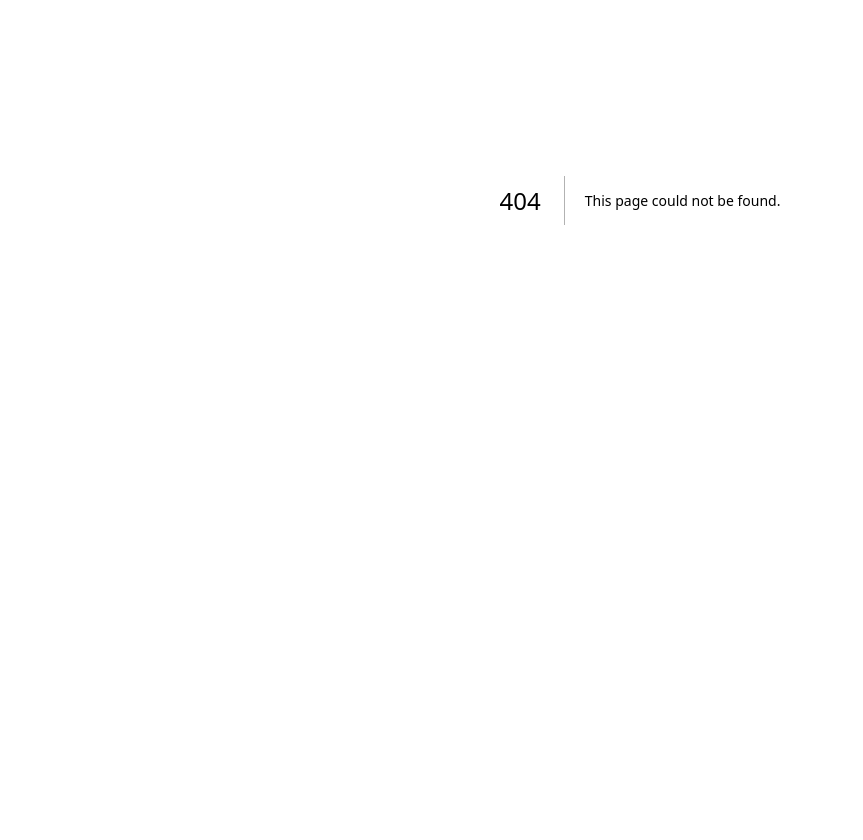
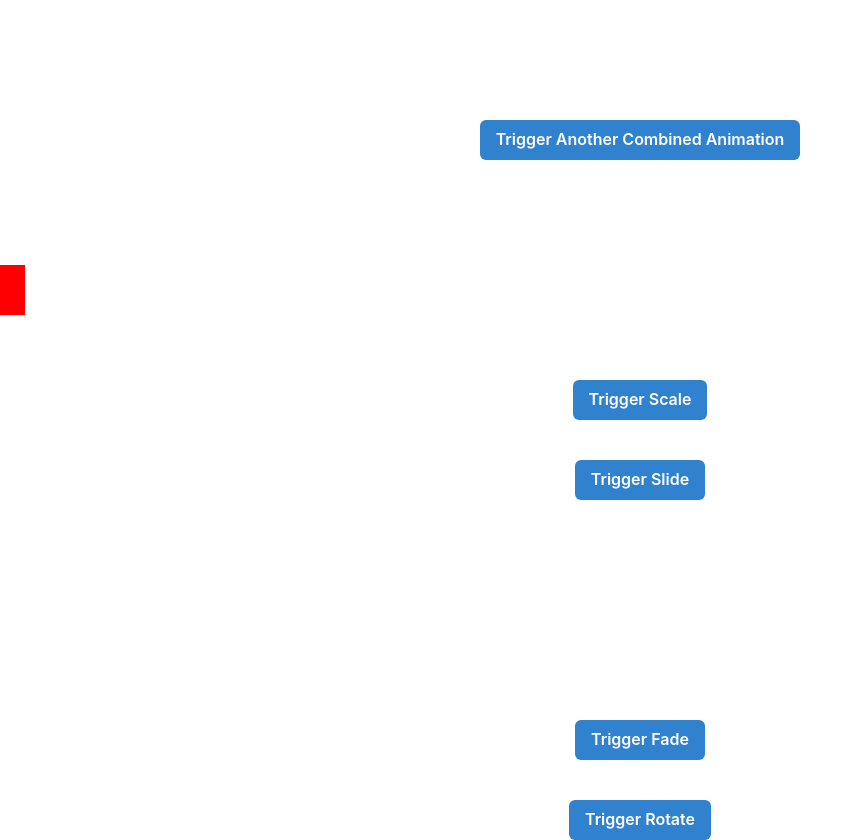
Before and after one commit to jacklion710/framer-motion-playground, a Next.js app: page /Encapsulated in a window 1280 px wide. Before the commit this address had no page. Shown: the part 200-1040 px from the top of the page, without its empty margins (0-863 px from the left). Before the commit the page ends 800 px from the top, so only its background shows below. Built offline with nearby package versions, Linux system fonts and the light colour scheme.

Commit message:
Multiple animation stacks

```diff
--- /dev/null
+++ b/pages/Encapsulated.tsx
@@ -0,0 +1,149 @@
+import React, {
+    useState
+} from 'react';
+import MotionFade from '../components/MotionFade';
+import MotionRotate from '../components/MotionRotate';
+import MotionScale from '../components/MotionScale';
+import MotionSlide from '../components/MotionSlide';
+import {
+    Button,
+    VStack,
+    ChakraProvider,
+    Box,
+    Center,
+} from '@chakra-ui/react';
+
+const Encapsulated = () => {
+  const [animateCombo, setAnimateCombo] = useState(false);
+  const [animateCombo2, setAnimateCombo2] = useState(false);
+  const [animateScale, setAnimateScale] = useState(false);
+  const [animateSlide, setAnimateSlide] = useState(false);
+  const [animateFade, setAnimateFade] = useState(false);
+  const [animateRotate, setAnimateRotate] = useState(false);
+
+  return (
+    <ChakraProvider>
+      <VStack spacing={20} mt={20} align="center" justify="center" height="100vh">
+        {/* Combined Animations */}
+        <Center>
+            <VStack spacing={10}>
+                <MotionScale
+                    duration={1000}
+                    easing="easeInOut"
+                    trigger={animateCombo}
+                    initialScaleX={0.5}
+                    initialScaleY={0.5}
+                    finalScaleX={1}
+                    finalScaleY={1}
+                >
+                    <MotionRotate
+                    duration={1000}
+                    easing="easeInOut"
+                    trigger={animateCombo}
+                    initialTurns={0}
+                    finalTurns={360}
+                    >
+                    <Box w="100px" h="100px" bg="red" />
+                    </MotionRotate>
+                </MotionScale>
+                <Button colorScheme="blue" onClick={() => setAnimateCombo(!animateCombo)}>
+                    Trigger Combined Animation
+                </Button>
+            </VStack>
+        </Center>
+
+        <Center>
+          <VStack spacing={10}>
+            <MotionFade
+              duration={1000}
+              easing="easeInOut"
+              trigger={animateCombo2}
+              initialOpacity={0}
+              finalOpacity={1}
+            >
+              <MotionSlide
+                duration={1000}
+                easing="easeInOut"
+                trigger={animateCombo2}
+                horizontalSlideInitial={'-100vw'}
+                horizontalSlideFinal={0}
+                verticalSlideInitial={0}
+                verticalSlideFinal={0}
+              >
+                <Box w="100px" h="100px" bg="blue" />
+              </MotionSlide>
+            </MotionFade>
+            <Button colorScheme="blue" onClick={() => setAnimateCombo2(!animateCombo2)}>
+              Trigger Another Combined Animation
+            </Button>
+          </VStack>
+        </Center>
+
+        <Center>
+          <VStack spacing={10}>
+            <MotionScale
+              duration={1000}
+              easing="easeInOut"
+              trigger={animateScale}
+              initialScaleX={0.5}
+              initialScaleY={0.5}
+              finalScaleX={1}
+              finalScaleY={1}
+            >
+              <MotionSlide
+                duration={1000}
+                easing="easeInOut"
+                trigger={animateSlide}
+                horizontalSlideInitial={'-100vw'}
+                horizontalSlideFinal={0}
+                verticalSlideInitial={0}
+                verticalSlideFinal={0}
+              >
+                <Box w="100px" h="100px" bg="red" />
+              </MotionSlide>
+            </MotionScale>
+            <Button colorScheme="blue" onClick={() => setAnimateScale(!animateScale)}>
+              Trigger Scale
+            </Button>
+            <Button colorScheme="blue" onClick={() => setAnimateSlide(!animateSlide)}>
+              Trigger Slide
+            </Button>
+          </VStack>
+        </Center>
+
+        {/* Second Example: Fade and Rotate */}
+        <Center>
+          <VStack spacing={10}>
+            <MotionFade
+              duration={1000}
+              easing="easeInOut"
+              trigger={animateFade}
+              initialOpacity={0}
+              finalOpacity={1}
+            >
+              <MotionRotate
+                duration={1000}
+                easing="easeInOut"
+                trigger={animateRotate}
+                initialTurns={0}
+                finalTurns={360}
+              >
+                <Box w="100px" h="100px" bg="blue" />
+              </MotionRotate>
+            </MotionFade>
+            <Button colorScheme="blue" onClick={() => setAnimateFade(!animateFade)}>
+              Trigger Fade
+            </Button>
+            <Button colorScheme="blue" onClick={() => setAnimateRotate(!animateRotate)}>
+              Trigger Rotate
+            </Button>
+          </VStack>
+        </Center>
+
+        {/* Additional examples can be similarly structured */}
+      </VStack>
+    </ChakraProvider>
+  );
+};
+
+export default Encapsulated;
```
